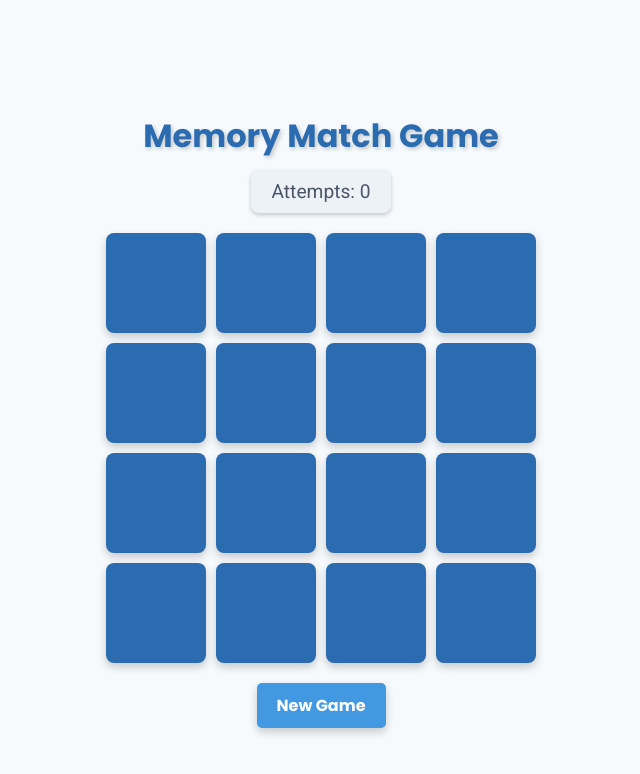
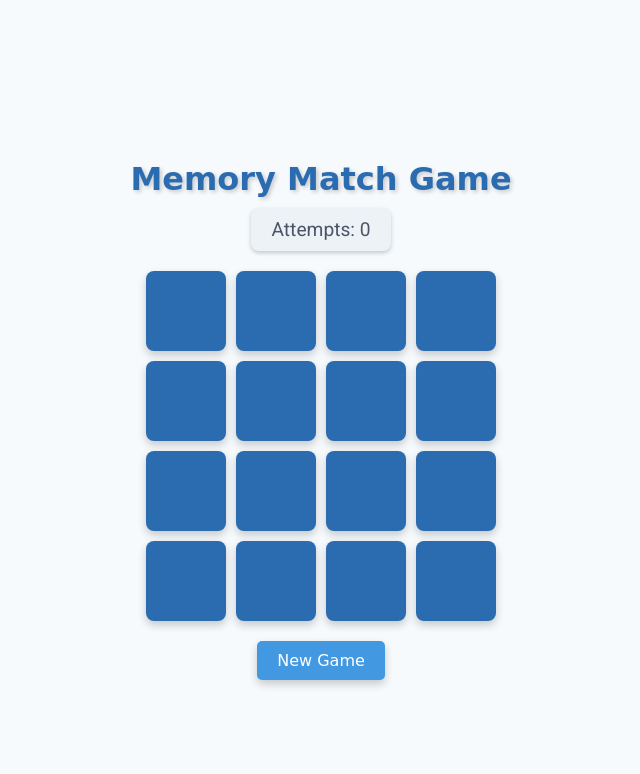
Before and after one commit to eyajamuehaque/MemoMasterGame, a plain HTML site: page index.html in a window 1280 px wide. Shown: the whole page, without its empty margins (319-959 px from the left). Drawn offline with Linux system fonts and the light colour scheme.

Commit message:
Update style.css

```diff
--- a/style.css
+++ b/style.css
@@ -18,8 +18,9 @@
 }
 
 
+@import url('https://fonts.googleapis.com/css2?family=Press+Start+2P&display=swap'); /* Gaming-stylish font */
 .game-title {
-    font-family: 'Poppins', sans-serif;
+  font-family: 'Press Start 2P', cursive;
   font-size: 2rem;
   color: #2b6cb0;
   text-shadow: 2px 2px 4px rgba(0, 0, 0, 0.2);
@@ -41,8 +42,8 @@
 
 .game-container {
   display: grid;
-    grid-template-columns: repeat(4, 100px);
-    grid-template-rows: repeat(4, 100px);
+  grid-template-columns: repeat(4, 80px);
+  grid-template-rows: repeat(4, 80px);
   gap: 10px;
 }
 
@@ -50,7 +51,7 @@
 .box {
   background-color: #2b6cb0;
   color: #ffffff;
-    font-size: 2rem;
+  font-size: 1.5rem;
   display: flex;
   align-items: center;
   justify-content: center;
@@ -69,11 +70,9 @@
   cursor: default;
 }
 
-
 .box.clicked {
   animation: shake 0.3s ease-in-out;
 }
-
 
 @keyframes shake {
   0% { transform: translateX(0); }
@@ -88,7 +87,7 @@
   margin-top: 20px;
   padding: 10px 20px;
   font-size: 1rem;
-    font-family: 'Poppins', sans-serif;
+  font-family: 'Press Start 2P', cursive;
   background-color: #4299e1;
   color: white;
   border: none;
```
Lines whose indentation alone changed are shown as unchanged.
